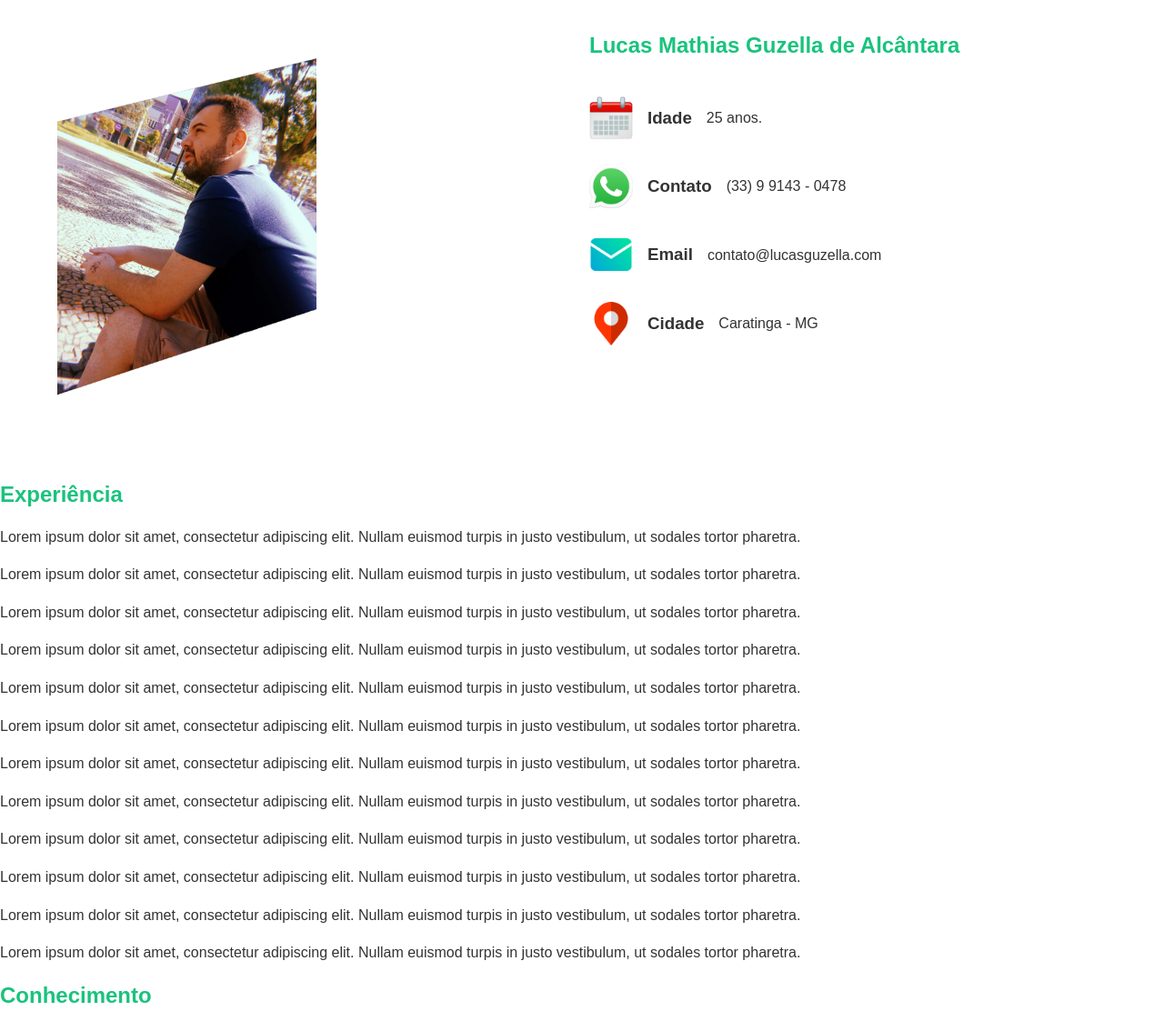
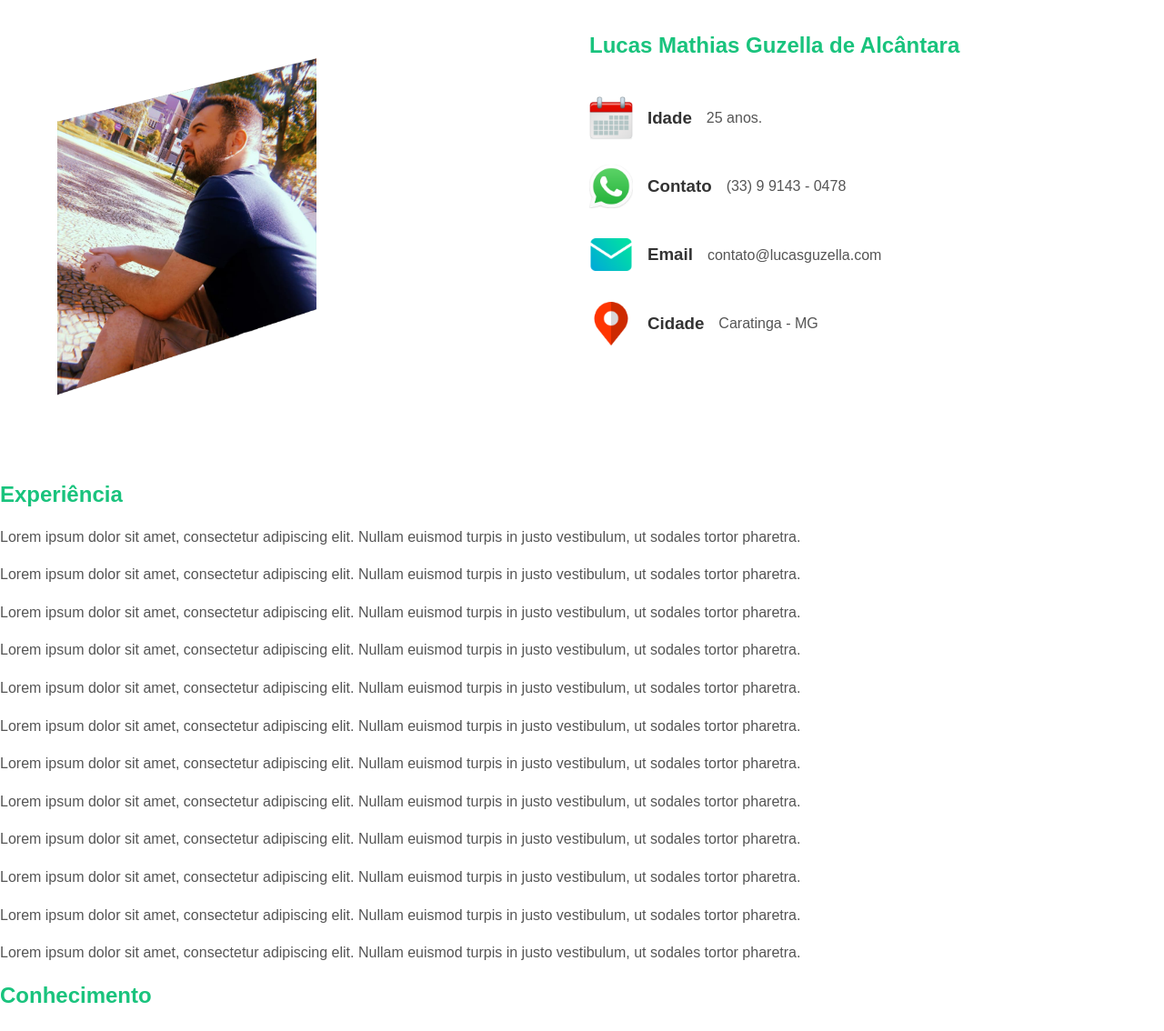
Before and after one commit to LucasGuzella/lucasguzella, a PHP site: page / in a window 1280 px wide. Shown: the part 77-1211 px from the top of the page at 91% size. Run offline with PHP 8.4, Linux system fonts and the light colour scheme.

Commit message:
Update styles.css

```diff
--- a/styles.css
+++ b/styles.css
@@ -30,7 +30,7 @@ h2 {
 
 p {
 	line-height: 1.6;
-	color: #333;
+	color: #555;
 }
 
 .inline-block{
```
